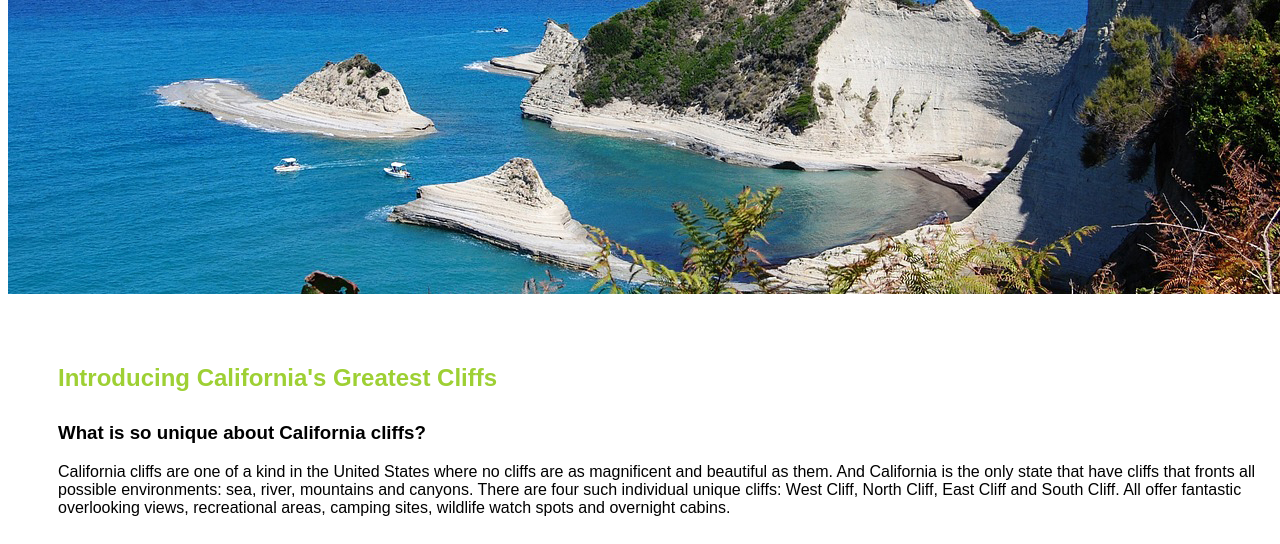
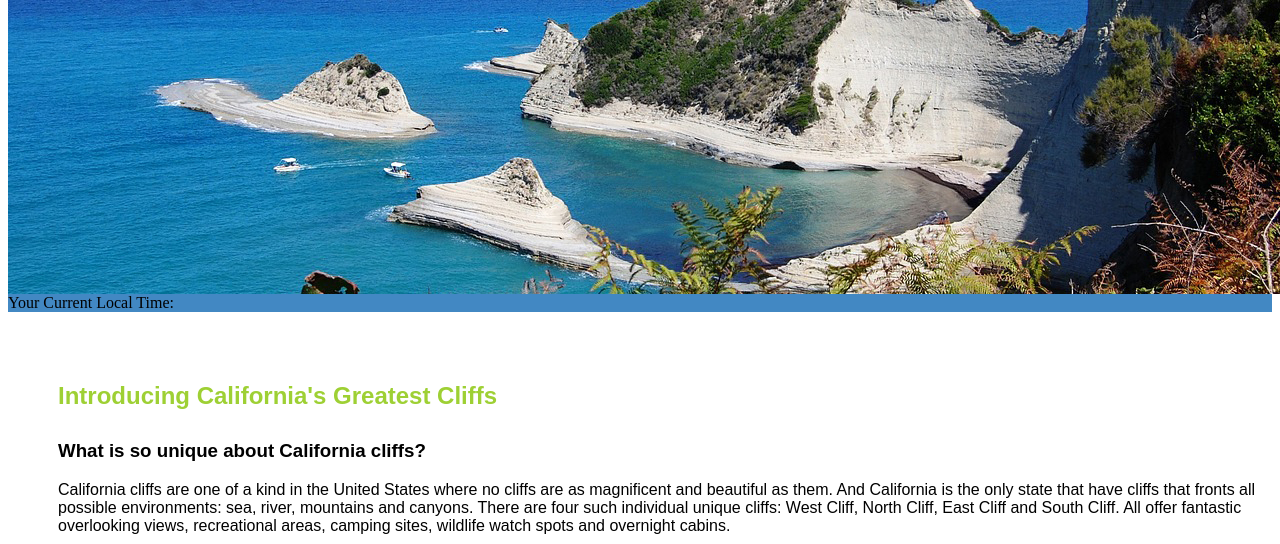
Before and after one commit to GeneralNel/homework-module1, a plain HTML site: page index.html in a window 1280 px wide. Shown: the part 210-754 px from the top of the page. Drawn offline with Linux system fonts and the light colour scheme.

Commit message:
add time section to index page

```diff
--- a/index.html
+++ b/index.html
@@ -27,7 +27,10 @@
 				</nav>
 			</div>
 		</header>
-
+		<section id="timeofday">
+			<span>Your Current Local Time: </span>
+			<span id="clock"></span>
+		</section>
 		<main>
 			<h2>Introducing California's Greatest Cliffs</h2>
 
```
